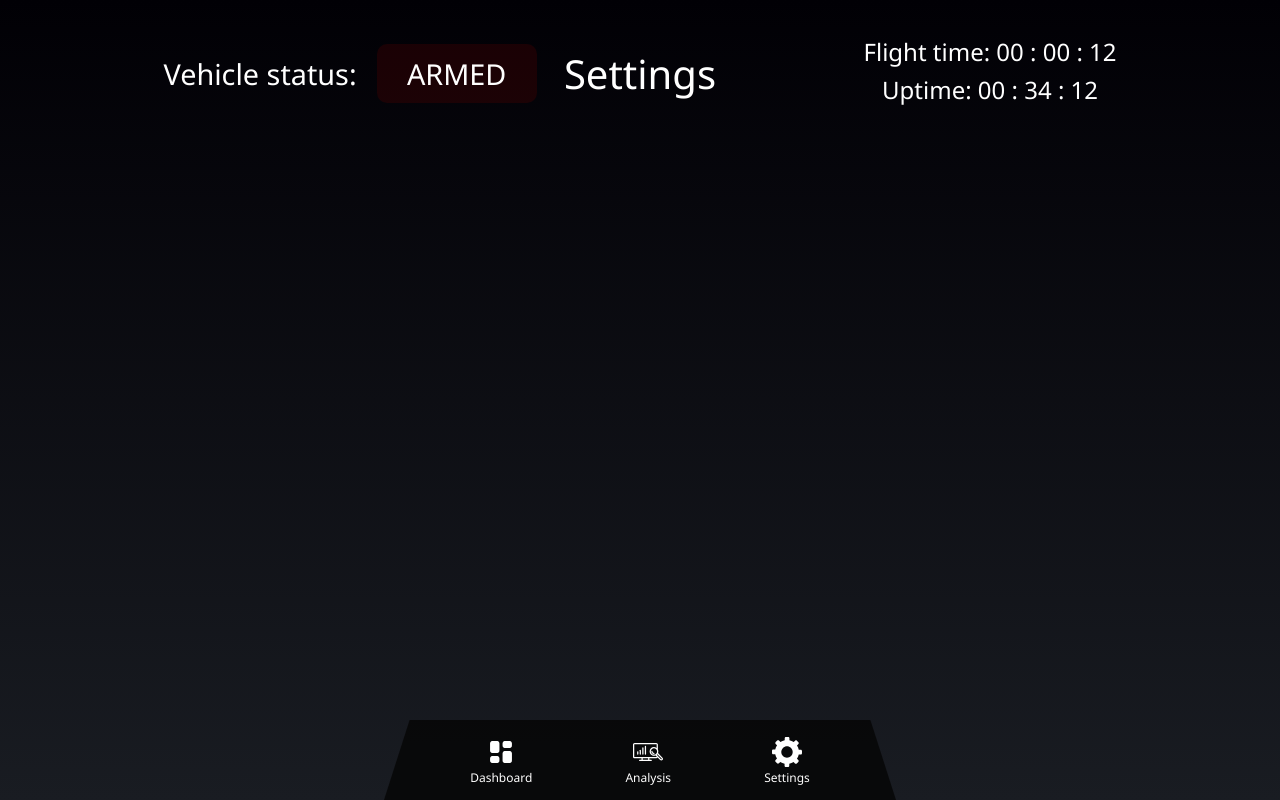
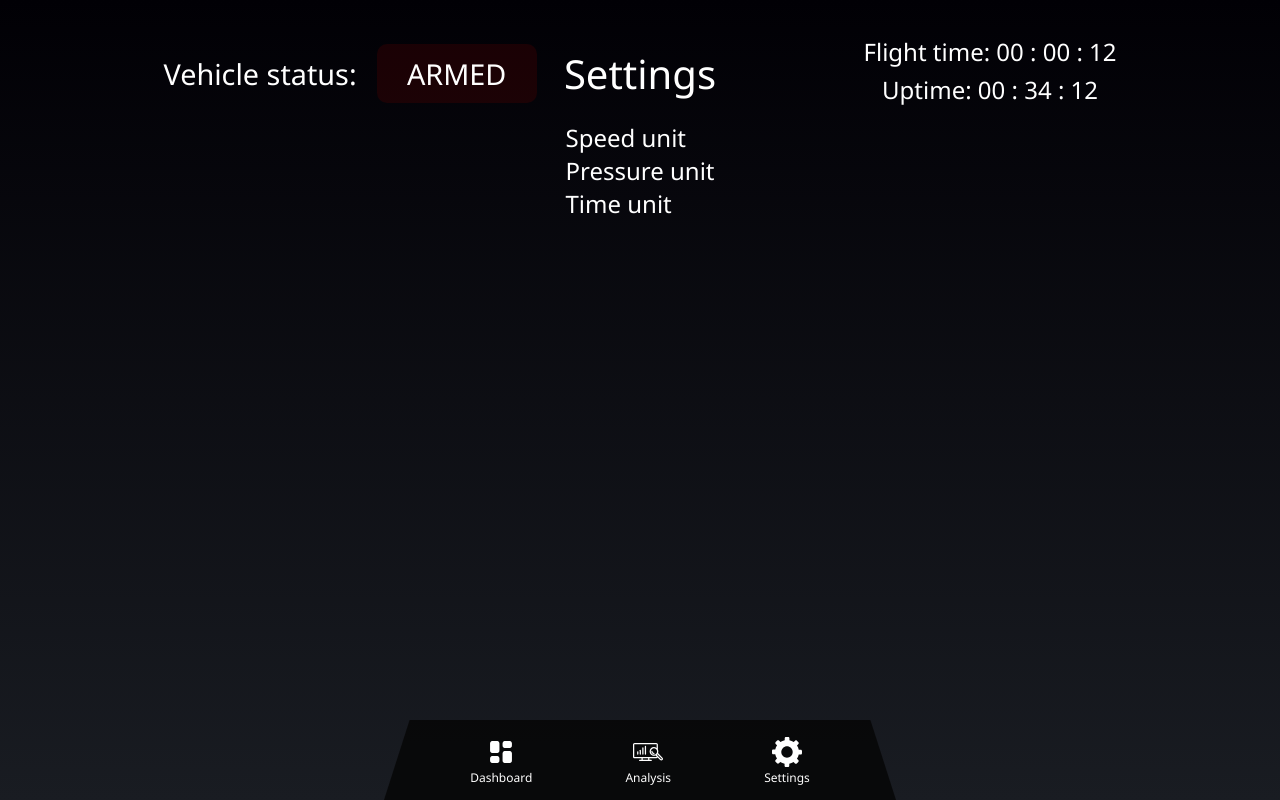
Before and after one commit to jakecernet/dragonfly-gui-arhiv, a React (Create React App) app: page / in a window 1280 px wide. Both pictures are taken after a click on the item "Settings". Built offline with nearby package versions, Linux system fonts and the light colour scheme.

Commit message:
neki k ne dela

```diff
--- a/src/Simulator.mjs
+++ b/src/Simulator.mjs
@@ -1,7 +1,6 @@
 function getRandomGpsCoordinates() {
 	// Latitude ranges from -90 to 90
 	const lat = 46.0569;
-
 
 	// Longitude ranges from -180 to 180
 	const lon = 14.5058;
@@ -34,6 +33,9 @@ let InitialInputData = {
 	InFlight: Math.random() > 0.5,
 	FlightTime: 0,
 	Uptime: 0,
+	speedUnit: "km/h",
+	PressureUnit: "Bar",
+	TimeUnit: "s",
 };
 
 if (localStorage.getItem("data") === null) {
@@ -41,6 +43,7 @@ if (localStorage.getItem("data") === null) {
 }
 
 console.log(GetData());
+
 function GetData() {
 	const data = JSON.parse(localStorage.getItem("data"));
 
@@ -65,6 +68,9 @@ function GetData() {
 	data.InFlight = Math.random() > 0.5;
 	data.FlightTime += 1;
 	data.Uptime += 1;
+	data.speedUnit = "km/h";
+	data.PressureUnit = "Bar";
+	data.TimeUnit = "s";
 
 	localStorage.setItem("data", JSON.stringify(data));
 
--- a/src/components/dashboard/dashboard.css
+++ b/src/components/dashboard/dashboard.css
@@ -71,7 +71,7 @@
 
 .changeable img:hover {
     cursor: pointer;
-    rotate: 180deg;
+    rotate: 20deg;
 }
 
 .text div {
--- a/src/components/dashboard/dashboard.js
+++ b/src/components/dashboard/dashboard.js
@@ -63,6 +63,10 @@ function Dashboard({ data }) {
 		setBeeperStatus(beeperStatus === "On" ? "Off" : "On");
 	};
 
+	function handleSettingsClick() {
+		setSelected("settings");
+	}
+
 	return (
 		<div className="dashboard">
 			<h1>Vehicle overview</h1>
@@ -83,7 +87,7 @@ function Dashboard({ data }) {
 						</div>
 						<div className="changeable">
 							<h2>Initial height</h2>
-							<img src={settingsIcon} alt="Settings" onClick={setSelected("settings")} />
+							<img src={settingsIcon} alt="Settings" onClick={handleSettingsClick} />
 							<p>735 m</p>
 						</div>
 					</div>
--- a/src/components/settings/settings.css
+++ b/src/components/settings/settings.css
@@ -10,3 +10,25 @@
     margin-top: 40px;
     font-weight: 200;
 }
+
+.units {
+    display: flex;
+    justify-content: center;
+    margin-top: 20px;
+    flex-direction: column;
+}
+
+.units div {
+    margin: 0 10px;
+    color: #fff;
+}
+
+.units div h2 {
+    font-size: 1.5rem;
+    font-weight: 200;
+}
+
+.units div p {
+    font-size: 1.2rem;
+    font-weight: 200;
+}
--- a/src/components/settings/settings.js
+++ b/src/components/settings/settings.js
@@ -6,6 +6,20 @@ const Settings = () => {
 	return (
 		<div className="settings">
 			<h1>Settings</h1>
+			<div className="units">
+				<div>
+					<h2>Speed unit</h2>
+					<p>{data.speedUnit}</p>
+				</div>
+				<div>
+					<h2>Pressure unit</h2>
+					<p>{data.PressureUnit}</p>
+				</div>
+				<div>
+					<h2>Time unit</h2>
+					<p>{data.TimeUnit}</p>
+				</div>
+			</div>
 		</div>
 	);
 };
```
